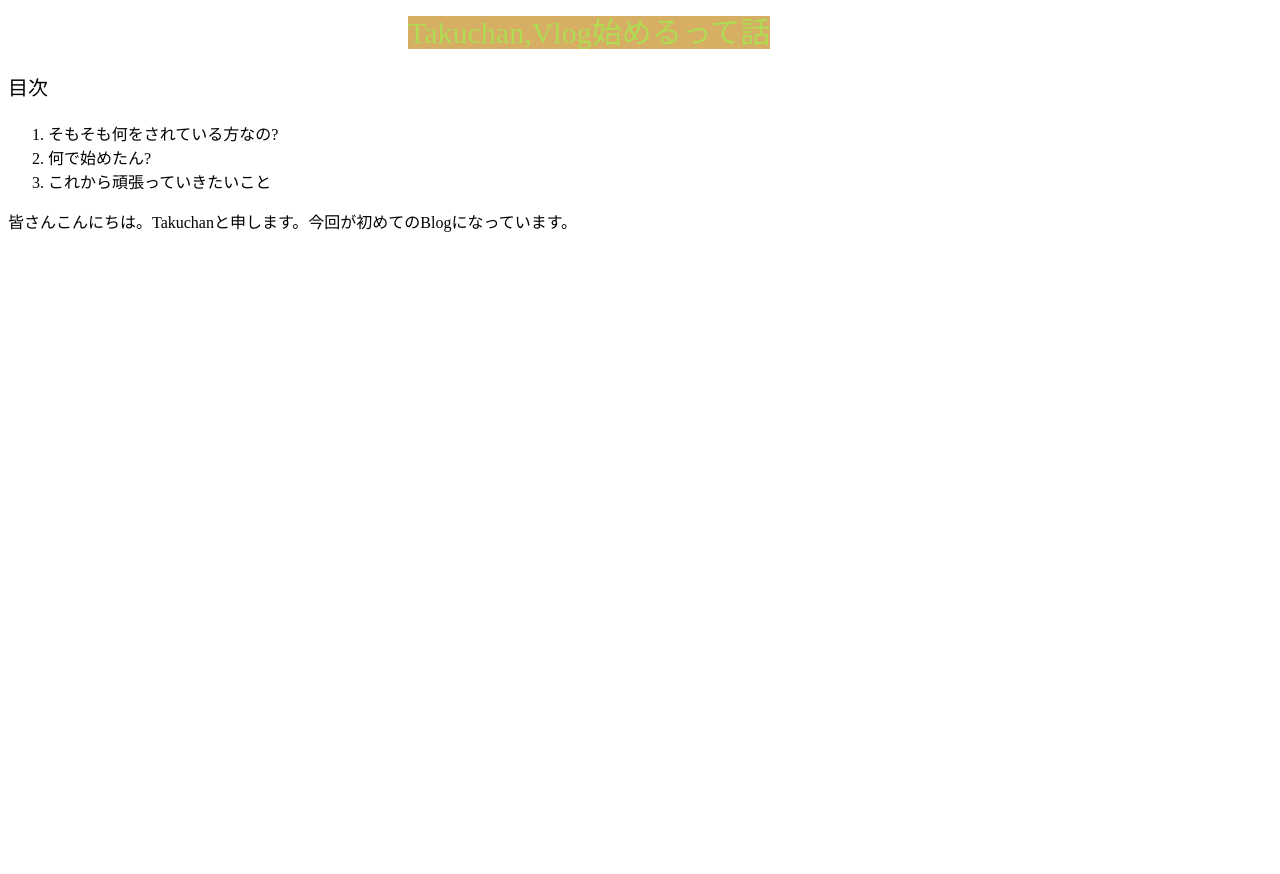
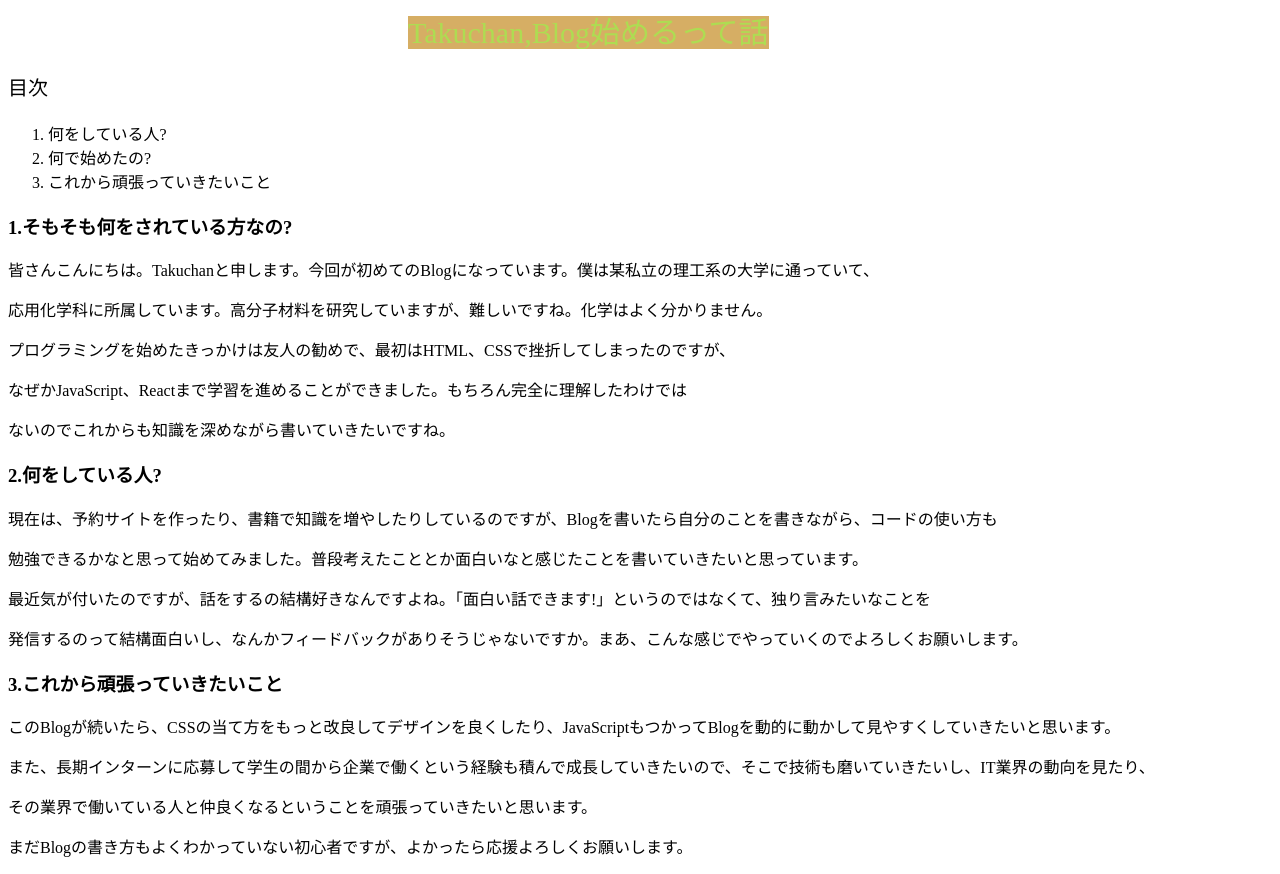
Before and after one commit to TakuchanTV/MakingBlog, a plain HTML site: page index.html in a window 1280 px wide. Before the commit the page ends 800 px from the top, so only its background shows below. Drawn offline with Linux system fonts and the light colour scheme.

Commit message:
自己紹介を1,2,3まで書いてみた。

```diff
--- a/index.html
+++ b/index.html
@@ -8,15 +8,37 @@
 </head>
 <body>
     <div>
-     <span>Takuchan,Vlog始めるって話</span>
+     <span>Takuchan,Blog始めるって話</span>
      <p class="contents">目次</p>
      <ol>
-       <li>そもそも何をされている方なの?</li>
-       <li>何で始めたん?</li>
+       <li>何をしている人?</li>
+       <li>何で始めたの?</li>
        <li>これから頑張っていきたいこと</li>
      </ol>
-     <p>皆さんこんにちは。Takuchanと申します。今回が初めてのBlogになっています。</p>
+     <div class="first-div">
+        <h3>1.そもそも何をされている方なの?</h3>
+        <p>皆さんこんにちは。Takuchanと申します。今回が初めてのBlogになっています。僕は某私立の理工系の大学に通っていて、</p>
+        <p>応用化学科に所属しています。高分子材料を研究していますが、難しいですね。化学はよく分かりません。</p>
+        <p>プログラミングを始めたきっかけは友人の勧めで、最初はHTML、CSSで挫折してしまったのですが、</p>
+        <p>なぜかJavaScript、Reactまで学習を進めることができました。もちろん完全に理解したわけでは</p>
+        <p>ないのでこれからも知識を深めながら書いていきたいですね。</p>
     </div>
+    <div class="second-div">
+      <h3>2.何をしている人?</h3>
+      <p>現在は、予約サイトを作ったり、書籍で知識を増やしたりしているのですが、Blogを書いたら自分のことを書きながら、コードの使い方も</p>
+      <p>勉強できるかなと思って始めてみました。普段考えたこととか面白いなと感じたことを書いていきたいと思っています。</p>
+      <p>最近気が付いたのですが、話をするの結構好きなんですよね。「面白い話できます!」というのではなくて、独り言みたいなことを</p>
+      <p>発信するのって結構面白いし、なんかフィードバックがありそうじゃないですか。まあ、こんな感じでやっていくのでよろしくお願いします。</p>
+    </div>
+    <div class="last-div">
+        <h3>3.これから頑張っていきたいこと</h3>
+        <p>このBlogが続いたら、CSSの当て方をもっと改良してデザインを良くしたり、JavaScriptもつかってBlogを動的に動かして見やすくしていきたいと思います。</p>
+        <p>また、長期インターンに応募して学生の間から企業で働くという経験も積んで成長していきたいので、そこで技術も磨いていきたいし、IT業界の動向を見たり、</p>
+        <p>その業界で働いている人と仲良くなるということを頑張っていきたいと思います。</p>
+        <p>まだBlogの書き方もよくわかっていない初心者ですが、よかったら応援よろしくお願いします。</p>
+    </div>
+     </div>
+
 
 </body>
 </html>
```
